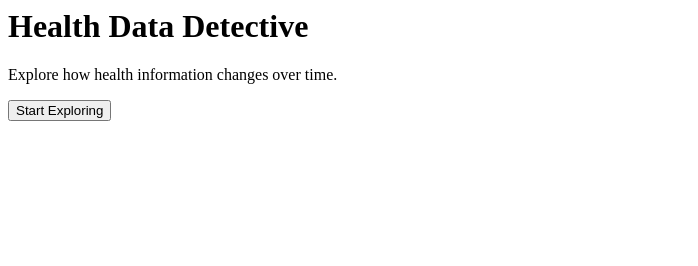
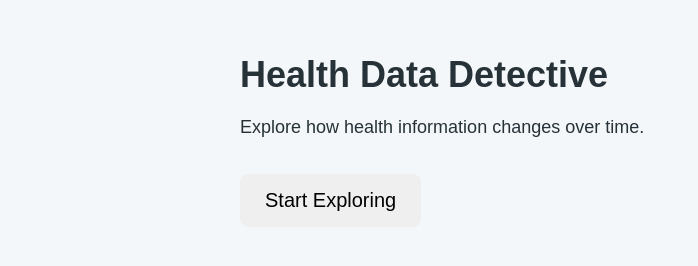
Before and after one commit to mslator-hub/health-data-detective, a plain HTML site: page index.html in a window 1280 px wide. Shown: the whole page, without its empty margins (0-698 px from the left). Drawn offline with Linux system fonts and the light colour scheme.

Commit message:
Connect HTML to CSS and JavaScript

```diff
--- a/index.html
+++ b/index.html
@@ -1,3 +1,17 @@
+<!DOCTYPE html>
+<html lang="en">
+
+<head>
+  <meta charset="UTF-8">
+  <meta name="viewport" content="width=device-width, initial-scale=1.0">
+
+  <title>Health Data Detective</title>
+
+  <link rel="stylesheet" href="style.css">
+</head>
+
+<body>
+
   <h1>Health Data Detective</h1>
 
   <p>Explore how health information changes over time.</p>
@@ -34,3 +48,9 @@
     </div>
 
   </div>
+
+  <script src="script.js"></script>
+
+</body>
+
+</html>
```
Lines whose indentation alone changed are shown as unchanged.
